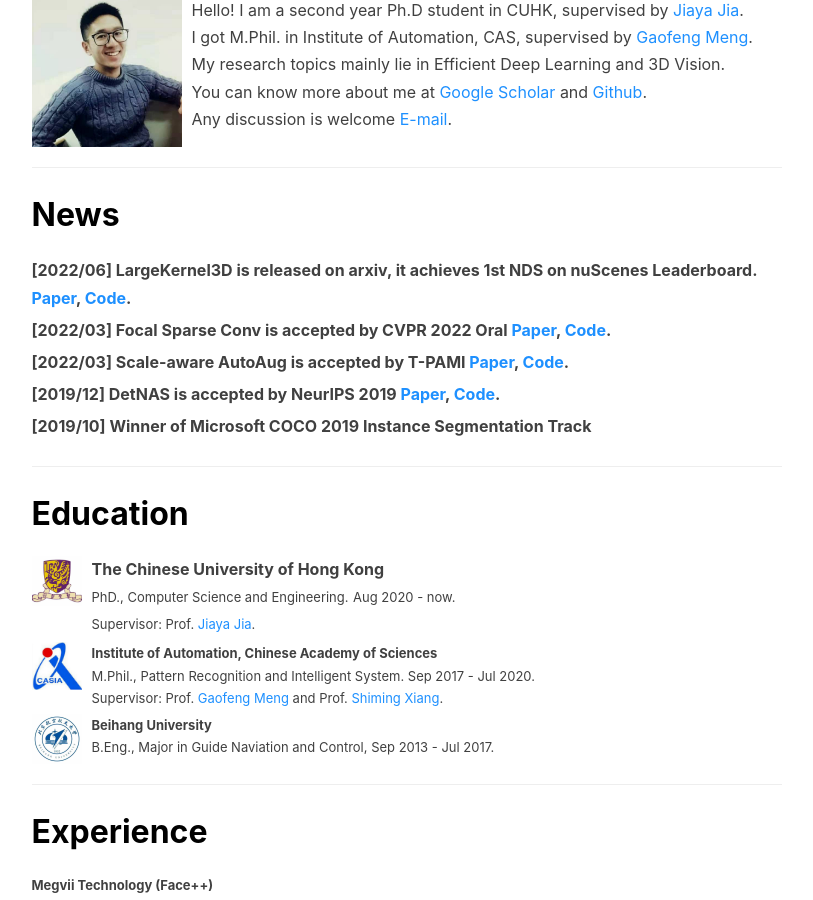
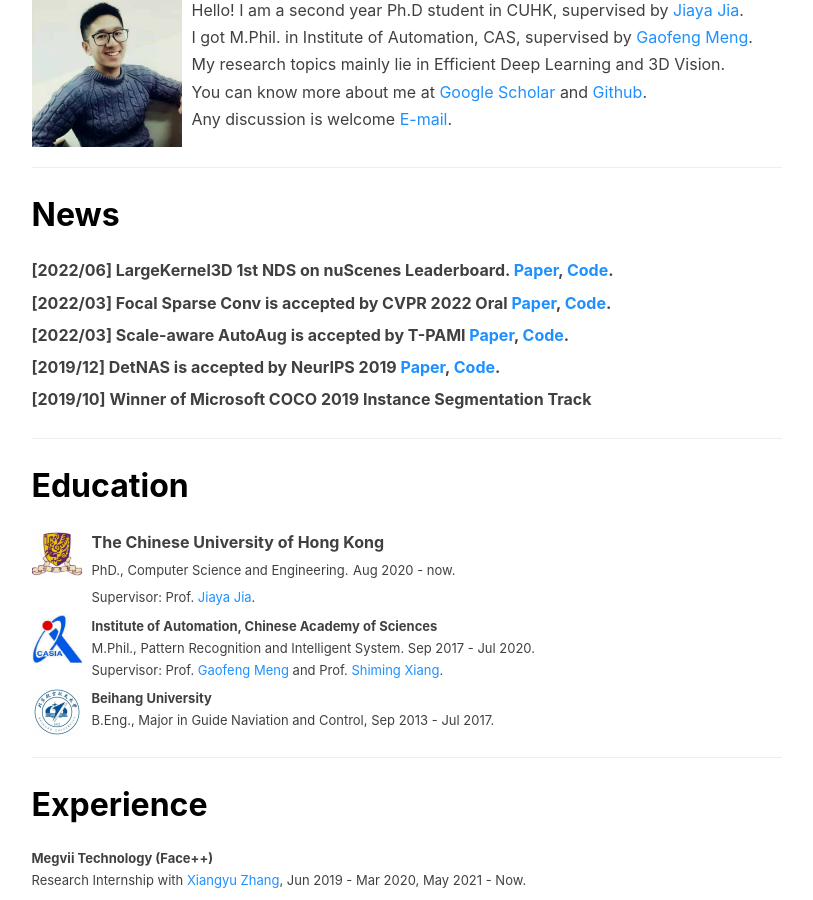
Before and after one commit to yukang2017/yukang2017.github.io, a Jekyll site: the page built from index.html, in a window 1280 px wide and 900 px high, scrolled down 421 px. Shown: the whole window, without its empty margins (136-949 px from the left). Built offline with Jekyll 4.4.1, drawn with Linux system fonts in a browser that asks for light colours; nearby versions of some CDN libraries; the list of posts is cut into pages by our own code; comment, search, counter and statistics services are not loaded.

Commit message:
Update index.html

```diff
--- a/index.html
+++ b/index.html
@@ -37,7 +37,7 @@
 			<div class="media-body">
 				<p class="media-heading">
 				<strong>
-					[2022/06] LargeKernel3D is released on arxiv, it achieves 1st NDS on nuScenes Leaderboard. <a target="_blank"
+					[2022/06] LargeKernel3D 1st NDS on nuScenes Leaderboard. <a target="_blank"
 					   href="https://arxiv.org/abs/2206.10555"><font color="DodgerBlue">Paper</font></a>, <a target="_blank"
 					   href="https://github.com/dvlab-research/LargeKernel3D"><font color="DodgerBlue">Code</font></a>.
 				 </strong>
```
